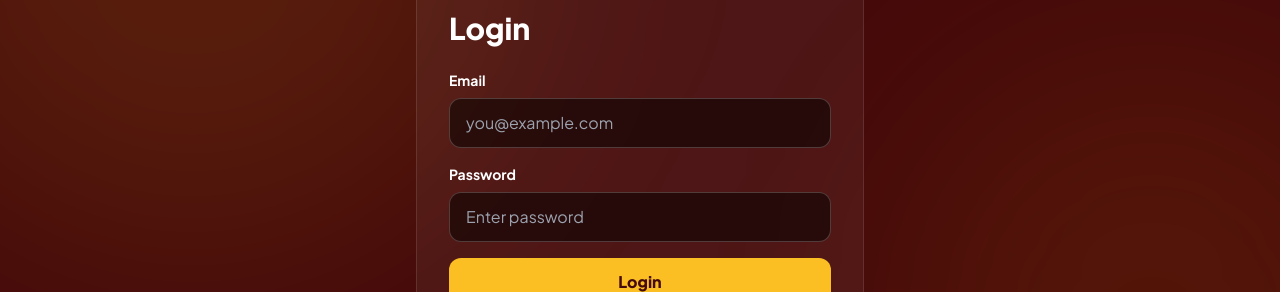
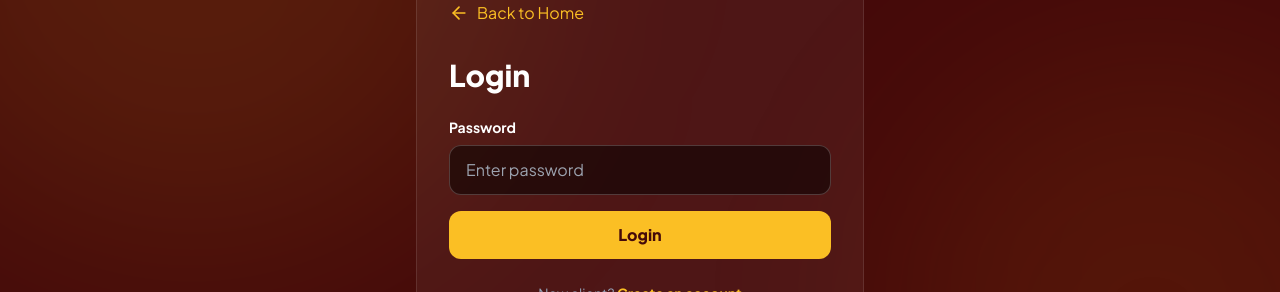
Before and after one commit to startupolympuscom-lang/Clarisma, a React (Vite) app: page /admin in a window 1280 px wide. Shown: the part 312-604 px from the top of the page. Built offline with nearby package versions, Linux system fonts and the light colour scheme.

Commit message:
feat: remove email field from login form
Simplify the authentication process by requiring only the password for login.

```diff
--- a/components/Login.tsx
+++ b/components/Login.tsx
@@ -4,7 +4,6 @@ import { ArrowLeft } from 'lucide-react';
 
 const Login: React.FC = () => {
   const navigate = useNavigate();
-  const [email, setEmail] = useState('');
   const [password, setPassword] = useState('');
   const [error, setError] = useState('');
   const [isSubmitting, setIsSubmitting] = useState(false);
@@ -17,7 +16,7 @@ const Login: React.FC = () => {
       const res = await fetch('/api/auth/login', {
         method: 'POST',
         headers: { 'Content-Type': 'application/json' },
-        body: JSON.stringify({ email, password })
+        body: JSON.stringify({ password })
       });
 
       if (res.ok) {
@@ -56,17 +55,6 @@ const Login: React.FC = () => {
 
         <form onSubmit={handleLogin} className="space-y-4">
           <div>
-            <label className="block text-sm font-bold mb-2">Email</label>
-            <input
-              type="email"
-              value={email}
-              onChange={(e) => setEmail(e.target.value)}
-              className="w-full bg-black/50 border border-white/20 rounded-xl px-4 py-3 text-white focus:outline-none focus:border-clarisma-gold"
-              placeholder="you@example.com"
-              autoComplete="username"
-            />
-          </div>
-          <div>
             <label className="block text-sm font-bold mb-2">Password</label>
             <input
               type="password"
```
